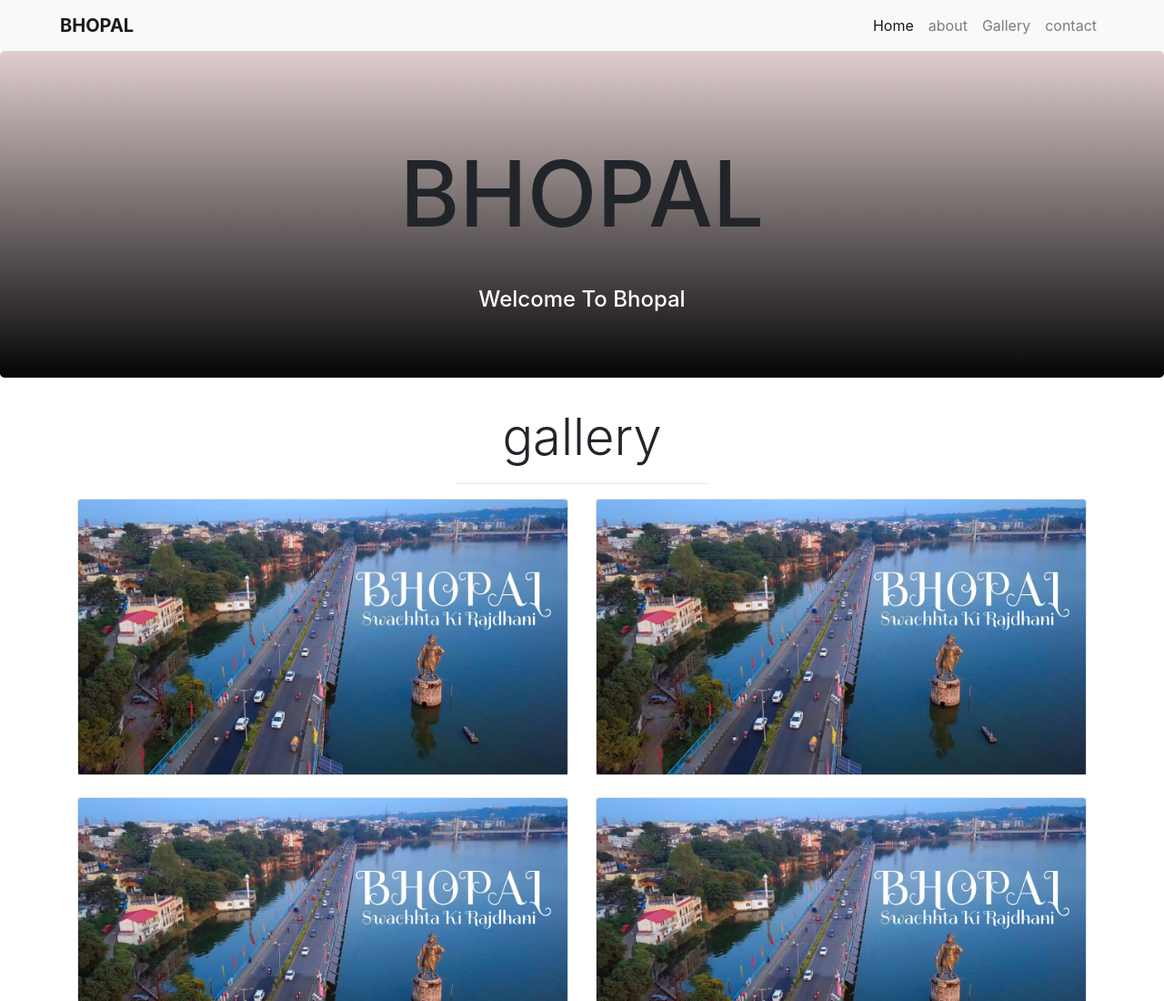
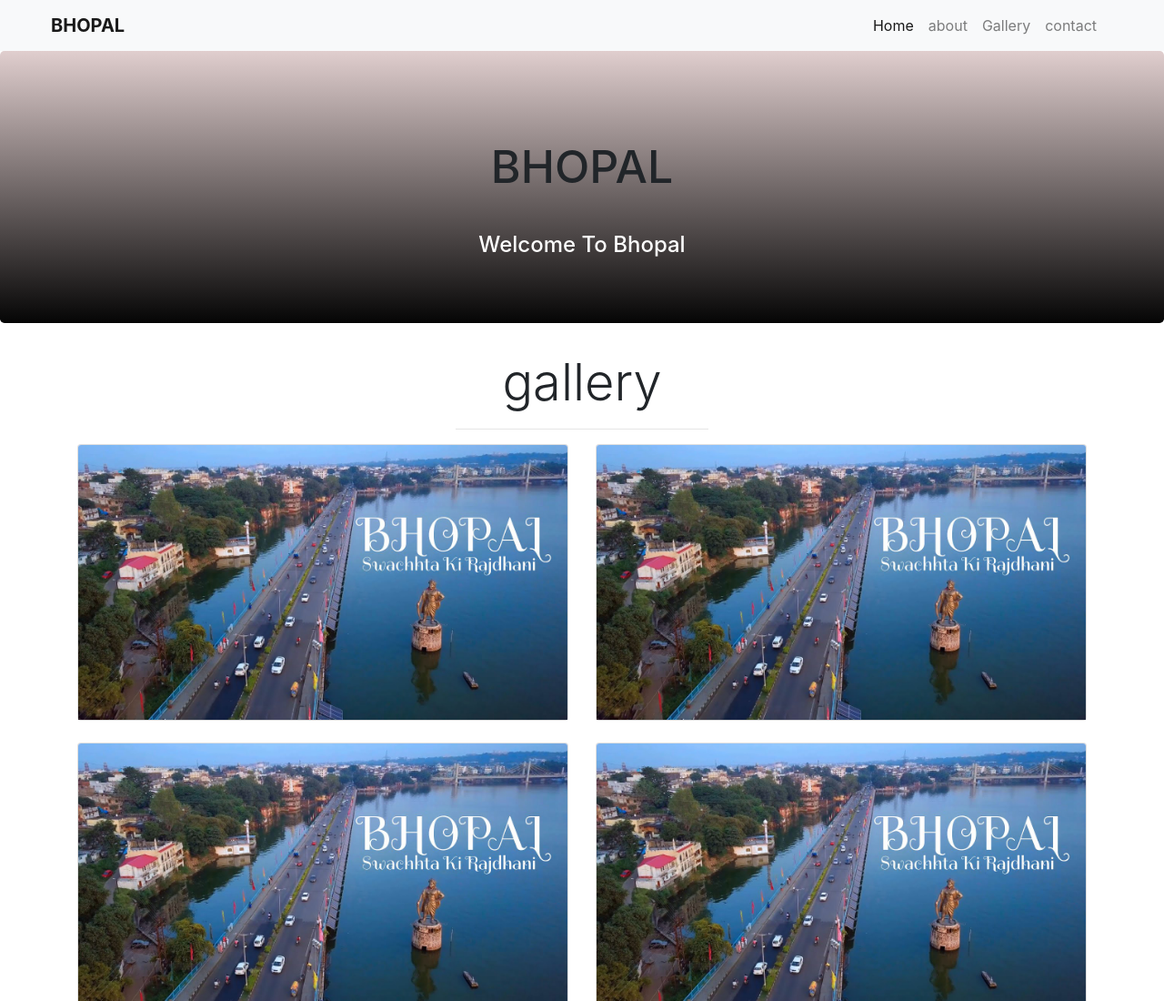
Before and after one commit to tiwarivlog/bhopal_blogs, a plain HTML site: page gallery.html in a window 1280 px wide. Shown: the top 1100 px of the page at 91% size. Drawn offline with nearby package versions, Linux system fonts and the light colour scheme.

Commit message:
Update gallery.html

```diff
--- a/gallery.html
+++ b/gallery.html
@@ -15,7 +15,7 @@
   <!-- navbar  -->
   <nav class="navbar navbar-expand-lg navbar-light bg-light">
 
-    <a class="navbar-brand font-weight-bolder" href="#"  style="margin-left: 50px;">BHOPAL</a>
+    <a class="navbar-brand font-weight-bolder" href="index.html"  style="margin-left: 40px;">BHOPAL</a>
 
     <button class="navbar-toggler" type="button" data-toggle="collapse" data-target="#navbarSupportedContent" aria-controls="navbarSupportedContent" aria-expanded="false" aria-label="Toggle navigation">
       <span class="navbar-toggler-icon"></span>
@@ -49,7 +49,7 @@
   <header >
    <div class="jumbotron"  >
      <div class="container">
-       <h1 class="text-center"  style="font-size:100PX; padding: 3%;"> BHOPAL</h1>
+       <h1 class="text-center"  style="font-size:50PX; padding: 3%;"> BHOPAL</h1>
        <h4 class="text-center text-white" >Welcome To Bhopal</h4>
      </div>
    </div>
```
